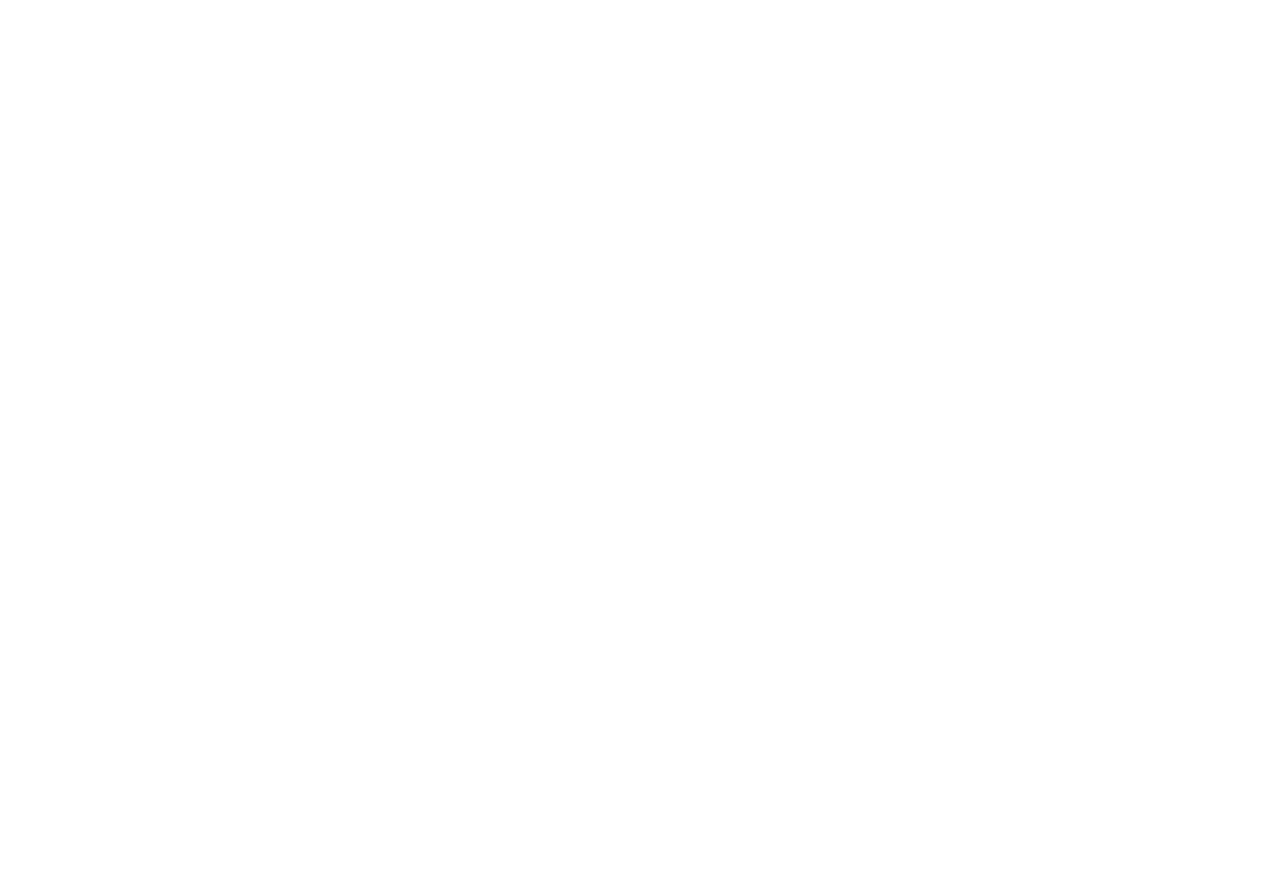
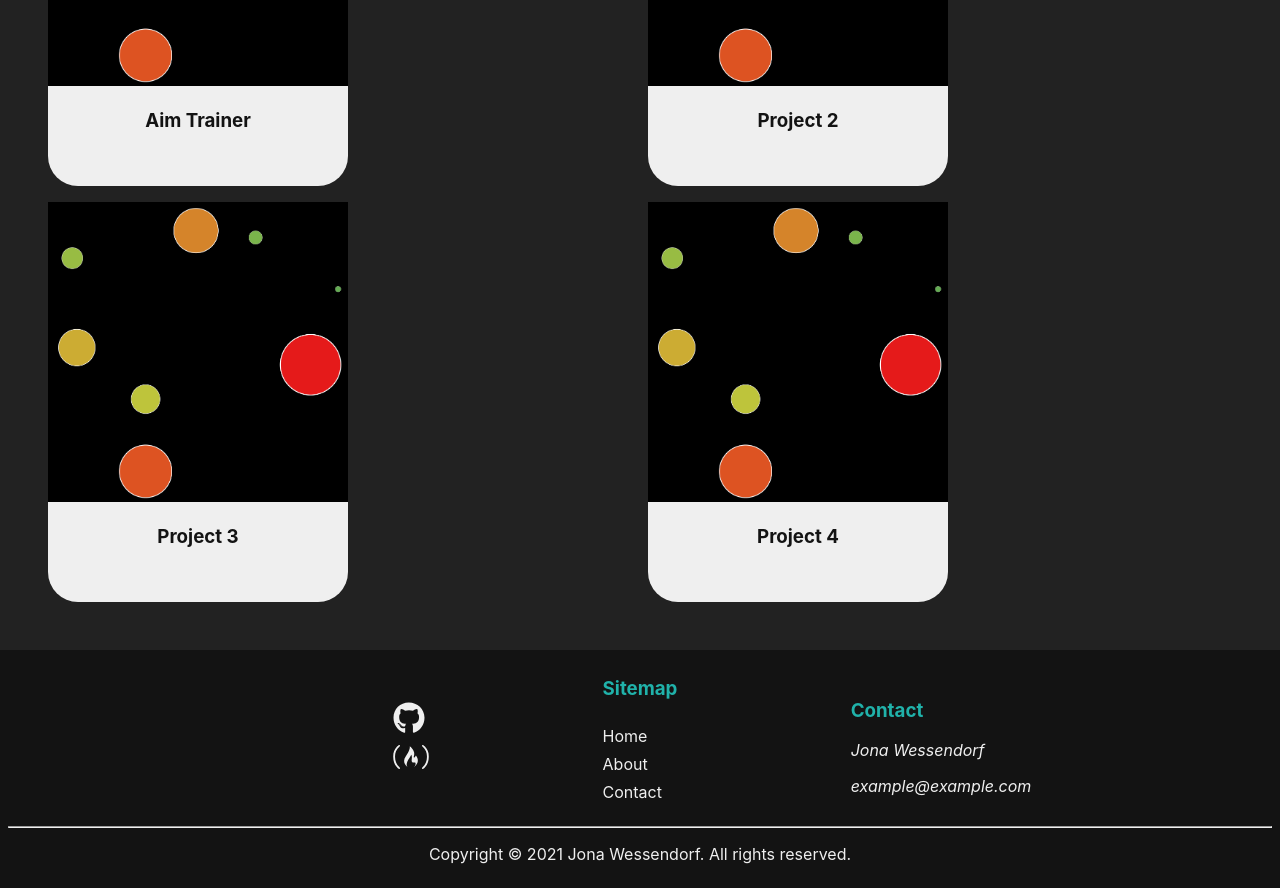
Before and after one commit to JonaWe/portfolio-website, a Next.js app: page / in a window 1280 px wide. Shown: the part 1175-2063 px from the top of the page. Before the commit the page ends 1082 px from the top, so only its background shows below. Built offline with nearby package versions, Linux system fonts and the light colour scheme.

Commit message:
adds projects section

```diff
--- a/components/MainScreen/MainScreen.elements.js
+++ b/components/MainScreen/MainScreen.elements.js
@@ -15,7 +15,7 @@
   margin-bottom: 0;
 `;
 
-export const SubTitle = styled.h2`
+export const SubTitle = styled.p`
   font-size: 2.25em;
   margin: 0 0 0.75em 0;
 `;
--- a/components/Navbar/Navbar.elements.js
+++ b/components/Navbar/Navbar.elements.js
@@ -4,7 +4,9 @@
   position: sticky;
   left: 0;
   top: 0;
-  background: ${({ theme }) => theme.backgroundPrimary};
+  z-index: 100;
+  ${'' /* background: ${({ theme }) => theme.backgroundPrimary}; */}
+  background: rgba(0, 0, 0, 0.7);
   color: ${({ theme }) => theme.fontColorPrimary};
   list-style-type: none;
   display: flex;
--- /dev/null
+++ b/components/Projects/Project.js
@@ -0,0 +1,18 @@
+import Image from 'next/image';
+import {
+  ProjectCard,
+  ProjectInfo,
+  ProjectTitle,
+  ProjectDescription,
+} from './Projects.elements';
+
+export default function Project({ name, description, url, image }) {
+  return (
+    <ProjectCard>
+      <Image src={image} width={400} height={400} />
+      <ProjectInfo>
+        <ProjectTitle>{name}</ProjectTitle>
+      </ProjectInfo>
+    </ProjectCard>
+  );
+}
--- /dev/null
+++ b/components/Projects/Projects.elements.js
@@ -0,0 +1,45 @@
+import styled from 'styled-components';
+
+export const Title = styled.h2`
+  color: ${({ theme }) => theme.fontColorPrimary};
+`;
+
+export const ViewBox = styled.div`
+  color: ${({ theme }) => theme.fontColorPrimary};
+  background: ${({ theme }) => theme.backgroundSecondary};
+  padding: 3em;
+`;
+
+export const ProjectList = styled.div`
+  display: grid;
+  grid-gap: 1em;
+  grid-template-columns: 1fr 1fr;
+
+  @media screen and (max-width: 480px) {
+    grid-template-columns: 1fr;
+  }
+`;
+
+export const ProjectCard = styled.div`
+  display: block;
+  background: ${({ theme }) => theme.fontColorPrimary};
+  color: ${({ theme }) => theme.backgroundPrimary};
+  text-align: center;
+  max-width: 300px;
+  min-height: 400px;
+  border-radius: 30px;
+  ${'' /* img { */}
+  ${'' /* border-radius: 29px 29px 0 0; */}
+  ${'' /* } */}
+`;
+
+export const ProjectInfo = styled.div`
+  display: grid;
+`;
+
+export const ProjectTitle = styled.h3``;
+
+export const ProjectDescription = styled.p`
+  align-self: center;
+  justify-self: center;
+`;
--- /dev/null
+++ b/components/Projects/index.js
@@ -0,0 +1,22 @@
+import Project from './Project';
+
+import { Title, ViewBox, ProjectList } from './Projects.elements';
+
+export default function Projects({ projectList }) {
+  return (
+    <ViewBox>
+      <Title>Projects</Title>
+      <ProjectList>
+        {projectList.map(({ name, image, description, url }) => (
+          <Project
+            key={name}
+            name={name}
+            image={image}
+            description={description}
+            url={url}
+          />
+        ))}
+      </ProjectList>
+    </ViewBox>
+  );
+}
--- /dev/null
+++ b/lib/projectList.js
@@ -0,0 +1,27 @@
+export default [
+  {
+    name: 'Aim Trainer',
+    description: 'Simple aim trainer made in vanilla JavaScript',
+    url: 'https://jonawessendorf.me/projects/aimtrainer',
+    image: '/projects/aim-trainer.png',
+  },
+  {
+    name: 'Project 2',
+    description: 'Simple aim trainer made in vanilla JavaScript',
+    url: 'https://jonawessendorf.me/projects/aimtrainer',
+    image: '/projects/aim-trainer.png',
+  },
+  {
+    name: 'Project 3',
+    description:
+      'Simple aim trainer made in vanilla JavaScript. This Text is extra long in order to test if the responsible design works correctly.',
+    url: 'https://jonawessendorf.me/projects/aimtrainer',
+    image: '/projects/aim-trainer.png',
+  },
+  {
+    name: 'Project 4',
+    description: 'Simple aim trainer made in vanilla JavaScript',
+    url: 'https://jonawessendorf.me/projects/aimtrainer',
+    image: '/projects/aim-trainer.png',
+  },
+];
--- a/pages/index.js
+++ b/pages/index.js
@@ -1,17 +1,28 @@
 import Footer from '../components/Footer';
 import Navbar from '../components/Navbar';
+import Projects from '../components/Projects';
+import MainScreen from '../components/MainScreen';
+import projectList from '../lib/projectList';
 
 import styled from 'styled-components';
-import MainScreen from '../components/MainScreen';
 
 const MainWrapper = styled.div``;
 
-export default function Home() {
+export default function Home({ projectList }) {
   return (
     <MainWrapper>
       <Navbar />
       <MainScreen />
+      <Projects projectList={projectList} />
       <Footer />
     </MainWrapper>
   );
 }
+
+export function getStaticProps() {
+  return {
+    props: {
+      projectList,
+    },
+  };
+}
```
Also changed, not shown: public/projects/aim-trainer.png (added).
